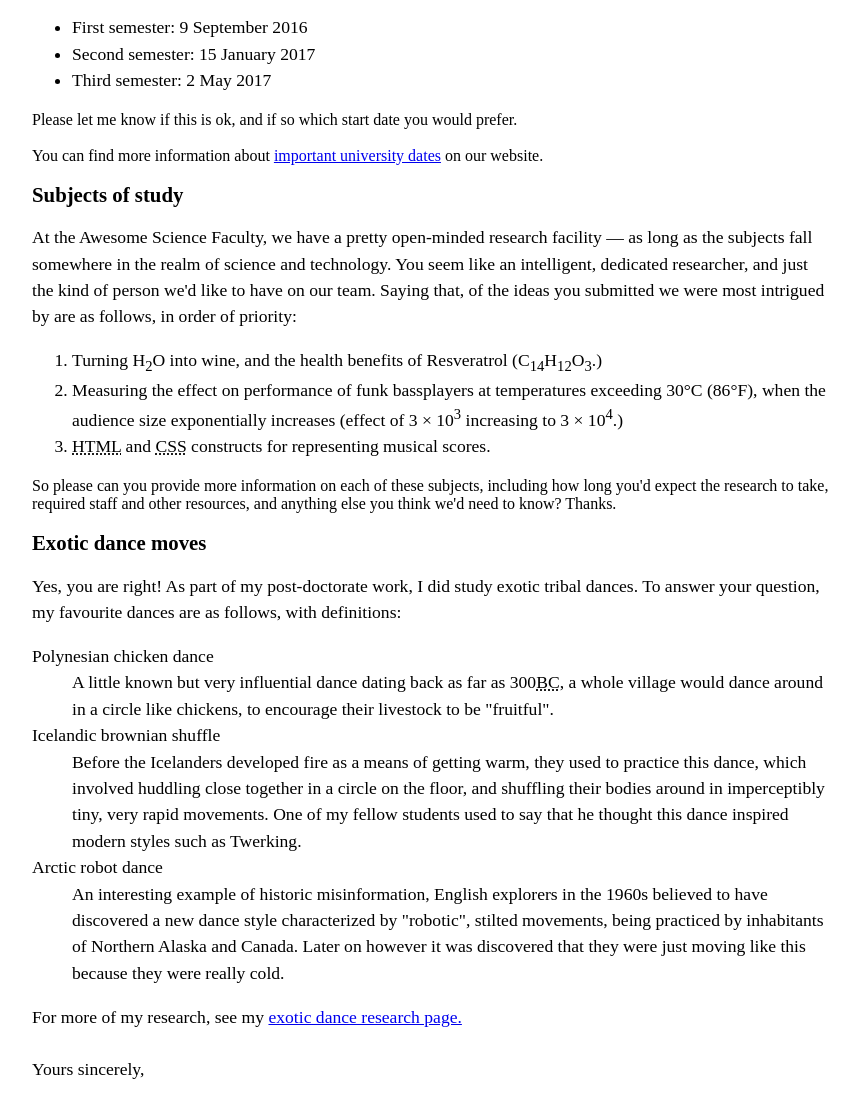
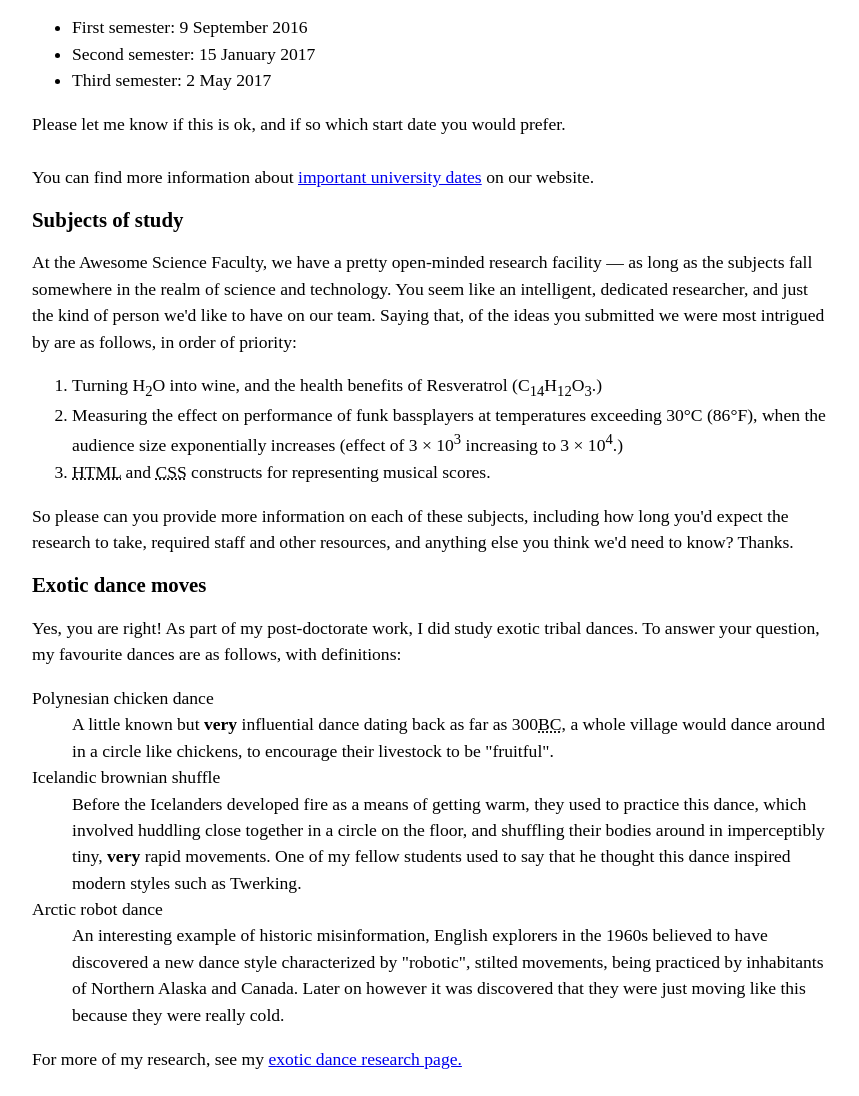
Before and after one commit to joshpridgen/M3.2, a website: page index.html in a window 1280 px wide. Shown: the part 701-1797 px from the top of the page, without its empty margins (208-1067 px from the left). Drawn offline with Linux system fonts and the light colour scheme.

Commit message:
finishing touches

```diff
--- a/index.html
+++ b/index.html
@@ -53,9 +53,12 @@
         <li>Second semester: <time datetime="2017-01-15">15 January 2017</time></li>
         <li>Third semester: <time datetime="2017-05-2">2 May 2017</time></li>
       </ul>
-      Please let me know if this is ok, and if so which start date you would prefer.<br><br>
+      </p>
+      <p>
+        Please let me know if this is ok, and if so which start date you would prefer.<br><br>
 
-      You can find more information about
+        You can find more information about
+
       <a href= "http://example.com"> important university dates</a> on our website.
     </p>
 
@@ -68,8 +71,9 @@
       <li>Measuring the effect on performance of funk bassplayers at temperatures exceeding 30°C (86°F), when the audience size exponentially increases (effect of 3 × 10<sup>3</sup> increasing to 3 × 10<sup>4</sup>.)</li>
       <li><abbr title="HyperText Markup Language">HTML</abbr> and <abbr title="Cascading Style Sheets">CSS</abbr> constructs for representing musical scores.</li>
     </ol>
-
+      <p>
       So please can you provide more information on each of these subjects, including how long you'd expect the research to take, required staff and other resources, and anything else you think we'd need to know? Thanks.
+      </p>
     </p>
 
   <h2><strong>Exotic dance moves</strong></h2>
@@ -79,11 +83,11 @@
       <dl>
         <dt>Polynesian chicken dance</dt>
           <dd>
-          A little known but very influential dance dating back as far as 300<abbr title="Before Christ">BC</abbr>, a whole village would dance around in a circle like chickens, to encourage their livestock to be "fruitful".
+          A little known but <strong>very</strong> influential dance dating back as far as 300<abbr title="Before Christ">BC</abbr>, a whole village would dance around in a circle like chickens, to encourage their livestock to be "fruitful".
           </dd>
         <dt>Icelandic brownian shuffle</dt>
           <dd>
-          Before the Icelanders developed fire as a means of getting warm, they used to practice this dance, which involved huddling close together in a circle on the floor, and shuffling their bodies around in imperceptibly tiny, very rapid movements. One of my fellow students used to say that he thought this dance inspired modern styles such as Twerking.
+          Before the Icelanders developed fire as a means of getting warm, they used to practice this dance, which involved huddling close together in a circle on the floor, and shuffling their bodies around in imperceptibly tiny, <strong>very</strong> rapid movements. One of my fellow students used to say that he thought this dance inspired modern styles such as Twerking.
           </dd>
         <dt>Arctic robot dance</dt>
           <dd>
```
